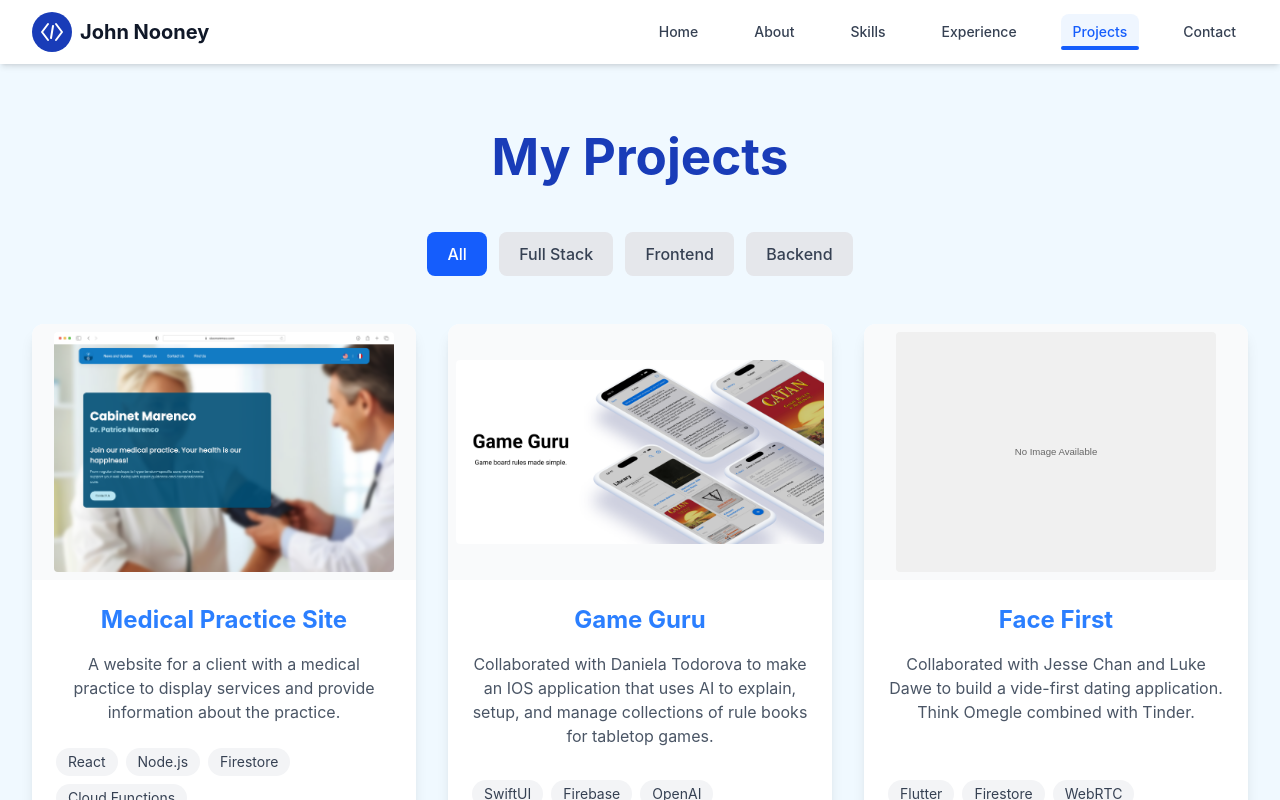
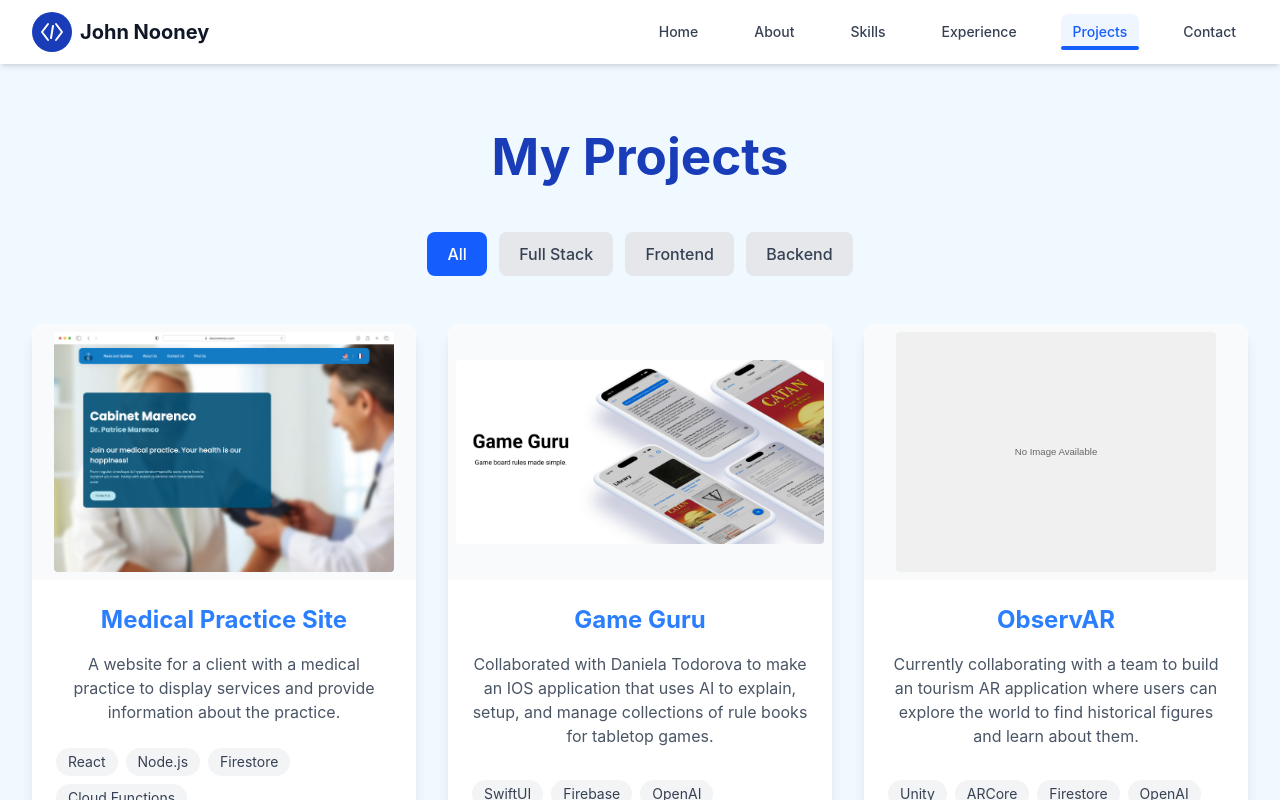
Before and after one commit to JohnNooney/nooney.dev, a React (Vite) app: page /projects in a window 1280 px wide. Built offline with nearby package versions, Linux system fonts and the light colour scheme.

Commit message:
Add observar project

```diff
--- a/src/pages/Projects.jsx
+++ b/src/pages/Projects.jsx
@@ -136,8 +136,15 @@ const projects = [
     demo: 'wip',
     category: 'Frontend',
   },  {
+    title: 'ObservAR',
+    description: 'Currently collaborating with a team to build an tourism AR application where users can explore the world to find historical figures and learn about them.',
+    image: '',
+    technologies: ['Unity', 'ARCore', 'Firestore', 'OpenAI'],
+    demo: 'wip',
+    category: 'Full Stack',
+  }, {
     title: 'Face First',
-    description: 'Collaborated with Jesse Chan and Luke Dawe to build a vide-first dating application. Think Omegle combined with Tinder.',
+    description: 'Currently collaborating with a team to build a video-first dating application. Think Omegle combined with Tinder.',
     image: '',
     technologies: ['Flutter', 'Firestore', 'WebRTC'],
     demo: 'wip',
```
